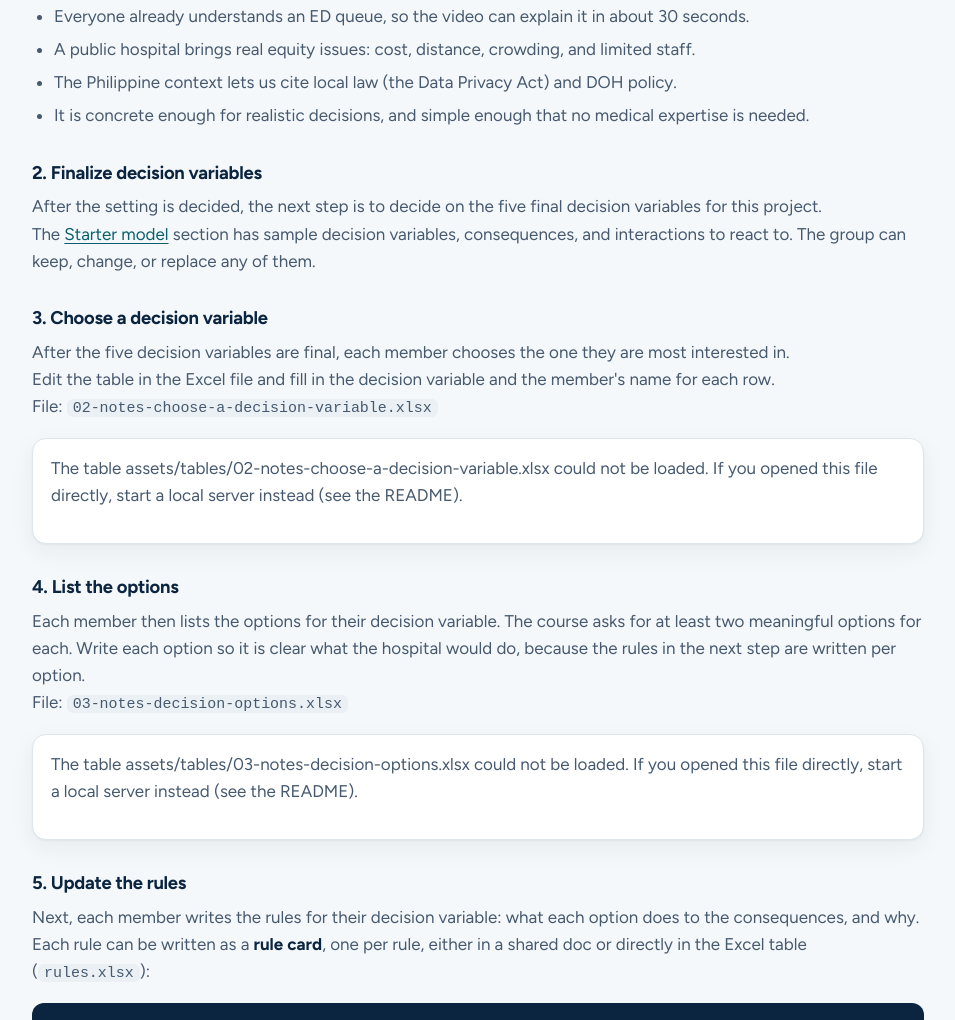
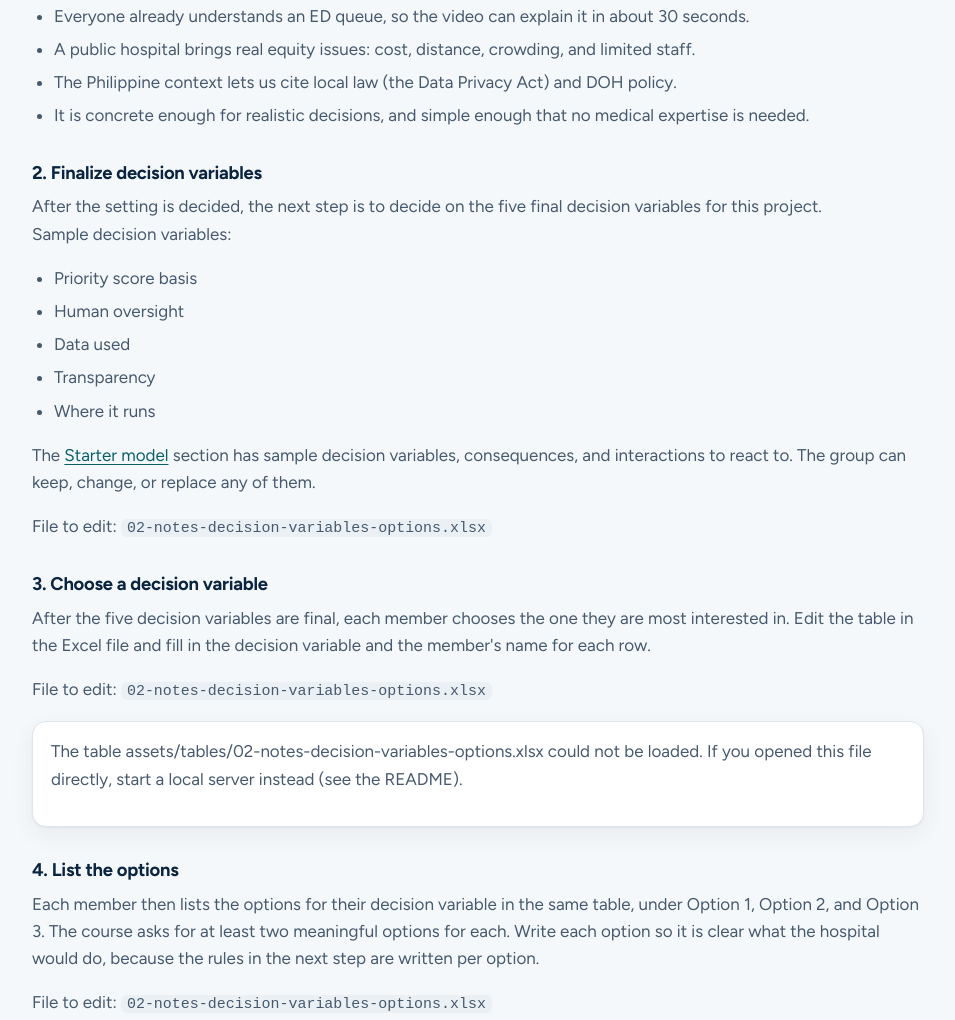
Before and after one commit to healthcareprio/healthcareprio.github.io, a plain HTML site: page notes.html in a window 1280 px wide. Shown: the part 1936-2956 px from the top of the page, without its empty margins (296-1251 px from the left). Drawn offline with Linux system fonts and the light colour scheme; no server answers.

Commit message:
Update notes page

```diff
--- a/notes.html
+++ b/notes.html
@@ -104,18 +104,25 @@
 
           <h3>2. Finalize decision variables</h3>
           <p>After the setting is decided, the next step is to decide on the five final decision variables for this project.<br>
-            The <a href="#model">Starter model</a> section has sample decision variables, consequences, and interactions to react to. The group can keep, change, or replace any of them.</p>
+            Sample decision variables:
+          <ul>
+            <li>Priority score basis</li>
+            <li>Human oversight</li>
+            <li>Data used</li>
+            <li>Transparency</li>
+            <li>Where it runs</li>
+          </ul>
+          <p>The <a href="#model">Starter model</a> section has sample decision variables, consequences, and interactions to react to. The group can keep, change, or replace any of them.</p>
+          <p>File to edit: <code>02-notes-decision-variables-options.xlsx</code></p>
 
           <h3>3. Choose a decision variable</h3>
-          <p>After the five decision variables are final, each member chooses the one they are most interested in. <br>
-            Edit the table in the Excel file and fill in the decision variable and the member's name for each row.<br>
-            File: <code>02-notes-choose-a-decision-variable.xlsx</code></p>
-          <div data-table="assets/tables/02-notes-choose-a-decision-variable.xlsx"></div>
+          <p>After the five decision variables are final, each member chooses the one they are most interested in. Edit the table in the Excel file and fill in the decision variable and the member's name for each row.</p>
+          <p>File to edit: <code>02-notes-decision-variables-options.xlsx</code></p>
+          <div data-table="assets/tables/02-notes-decision-variables-options.xlsx"></div>
 
           <h3>4. List the options</h3>
-          <p>Each member then lists the options for their decision variable. The course asks for at least two meaningful options for each. Write each option so it is clear what the hospital would do, because the rules in the next step are written per option.<br>
-            File: <code>03-notes-decision-options.xlsx</code></p>
-          <div data-table="assets/tables/03-notes-decision-options.xlsx"></div>
+          <p>Each member then lists the options for their decision variable in the same table, under Option 1, Option 2, and Option 3. The course asks for at least two meaningful options for each. Write each option so it is clear what the hospital would do, because the rules in the next step are written per option.</p>
+          <p>File to edit: <code>02-notes-decision-variables-options.xlsx</code></p>
 
           <h3>5. Update the rules</h3>
           <p>Next, each member writes the rules for their decision variable: what each option does to the consequences, and why.<br>
```
Also changed, not shown: 4 other files.
